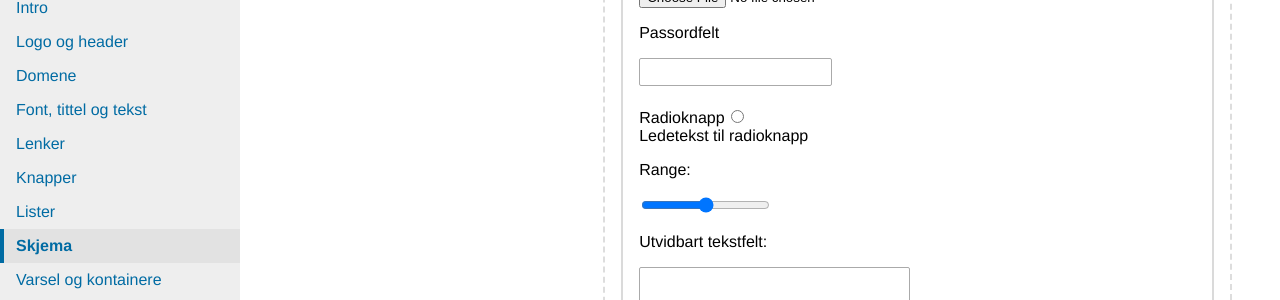
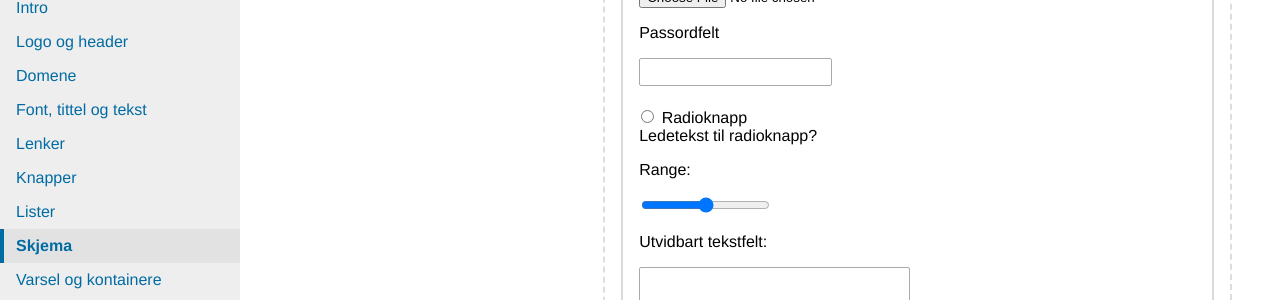
Before and after one commit to rskjonbe/styleguide, a Jekyll site: the page built from versjon/1.0/index.html, in a window 1280 px wide and 900 px high, scrolled down 4379 px. Shown: the part 133-433 px from the top of the window. Built offline with Jekyll 4.4.1, drawn with Linux system fonts in a browser that asks for light colours.

```diff
--- a/versjon/1.0/skjema.html
+++ b/versjon/1.0/skjema.html
@@ -28,8 +28,7 @@
                     <input type="file">
                     <p>Passordfelt</p>
                     <input type="password">
-                    <p>Radioknapp
-                    <input type="radio" id="radio"> <label for="radio">Ledetekst til radioknapp</label></p>
+                    <p><input type="radio" id="radio"> Radioknapp<label for="radio">Ledetekst til radioknapp?</label></p>
                     <p>Range:</p>
                     <input type="range" min="0" max="10">
                     <p>Utvidbart tekstfelt:</p>
```
